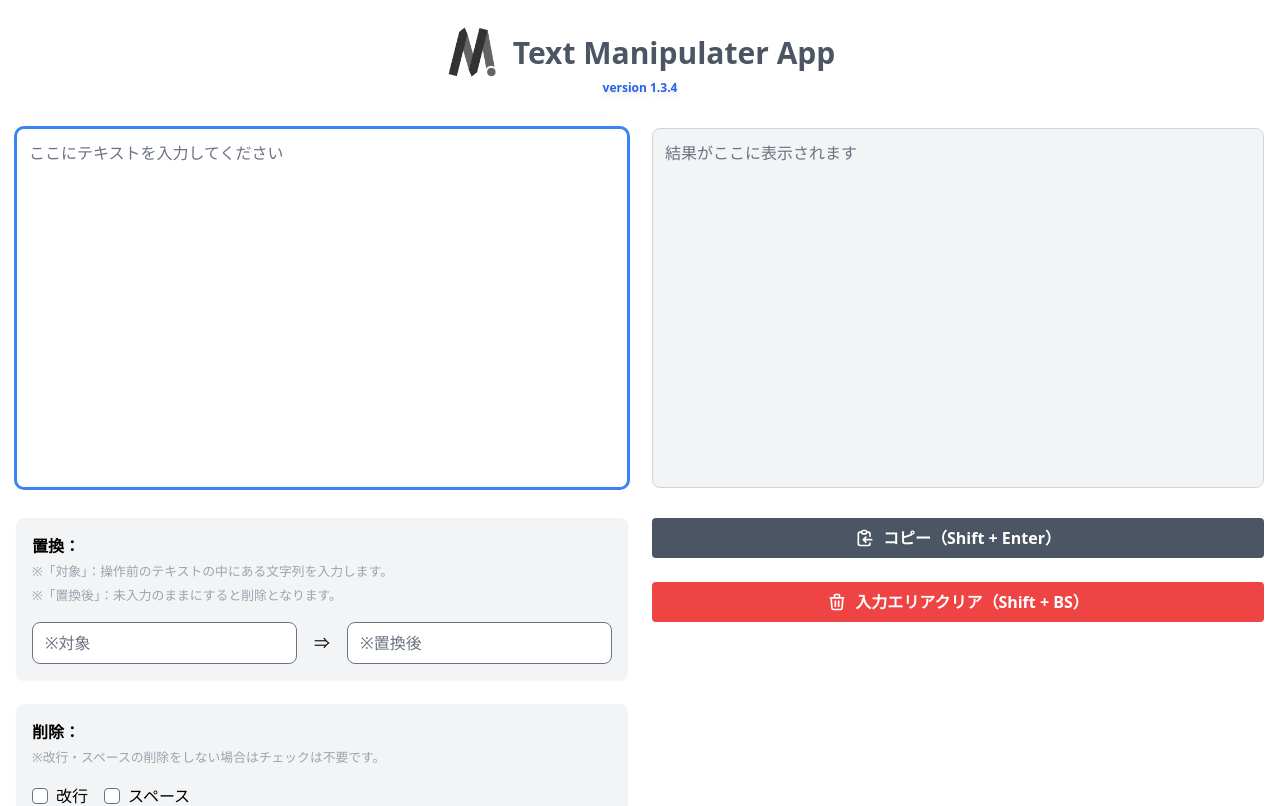
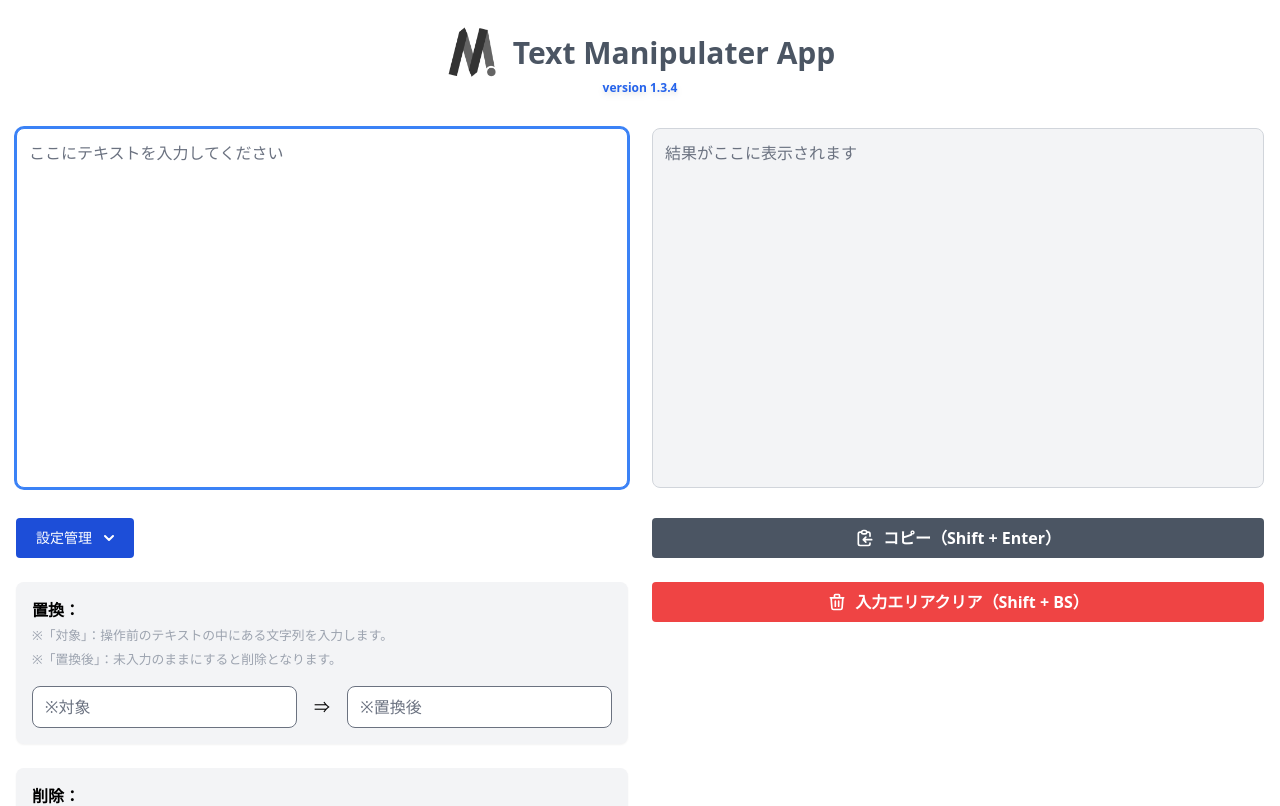
Before and after one commit to TAKA-002/text-manipulator, a React app: page / in a window 1280 px wide. Shown: the top 806 px of the page. Built offline with nearby package versions, Linux system fonts and the light colour scheme.

Commit message:
Dropdownのボタンの基本形を実装

```diff
--- a/src/renderer/components/Container.tsx
+++ b/src/renderer/components/Container.tsx
@@ -1,6 +1,7 @@
 import React, { useEffect } from "react";
 
 import InputArea from "./ui/InputArea";
+import SettingsDropdown from "./ui/SettingsDropdown";
 import RemoveOptions from "./ui/RemoveOptions";
 import ConversionOptions from "./ui/ConversionOptions";
 import ConversionButtons from "./ui/ConversionButtons";
@@ -19,6 +20,7 @@ export function Container(): React.JSX.Element {
       <div className="flex flex-col md:flex-row gap-6">
         <div className="w-full md:w-1/2 space-y-6">
           <InputArea />
+          <SettingsDropdown />
           <ReplaceOptions />
           <RemoveOptions />
           <ConversionButtons />
--- /dev/null
+++ b/src/renderer/components/ui/SettingsDropdown.tsx
@@ -0,0 +1,64 @@
+import React, { useState } from "react";
+
+export default function SettingsDropdown() {
+  const [isOpen, setIsOpen] = useState(false);
+
+  const handleToggleDropdown = () => {
+    setIsOpen((prev) => !prev);
+  };
+
+  return (
+    <div className="relative">
+      <button
+        type="button"
+        className="text-white bg-blue-700 hover:bg-blue-800 focus:ring-4 focus:outline-none focus:ring-blue-300 font-medium rounded text-sm px-5 py-2.5 text-center inline-flex items-center"
+        onClick={handleToggleDropdown}
+      >
+        設定管理
+        <svg
+          className="w-2.5 h-2.5 ms-3"
+          aria-hidden="true"
+          xmlns="http://www.w3.org/2000/svg"
+          fill="none"
+          viewBox="0 0 10 6"
+        >
+          <path
+            stroke="currentColor"
+            strokeLinecap="round"
+            strokeLinejoin="round"
+            strokeWidth={2}
+            d="m1 1 4 4 4-4"
+          />
+        </svg>
+      </button>
+
+      {isOpen && (
+        <div className="z-10 absolute bg-white mt-2 divide-y divide-gray-100 rounded shadow-lg w-48 border">
+          <ul className="py-2 text-sm text-gray-700">
+            <li>
+              <button className="block px-4 py-2 w-full text-left hover:bg-gray-100">
+                デフォルト設定
+              </button>
+            </li>
+            <li>
+              <button className="block px-4 py-2 w-full text-left hover:bg-gray-100">
+                コーディング用
+              </button>
+            </li>
+            <li>
+              <button className="block px-4 py-2 w-full text-left hover:bg-gray-100">
+                文書整形用
+              </button>
+            </li>
+            <hr className="my-1" />
+            <li>
+              <button className="block px-4 py-2 w-full text-left hover:bg-gray-100 text-blue-600 font-medium">
+                現在の設定を保存...
+              </button>
+            </li>
+          </ul>
+        </div>
+      )}
+    </div>
+  );
+}
```
